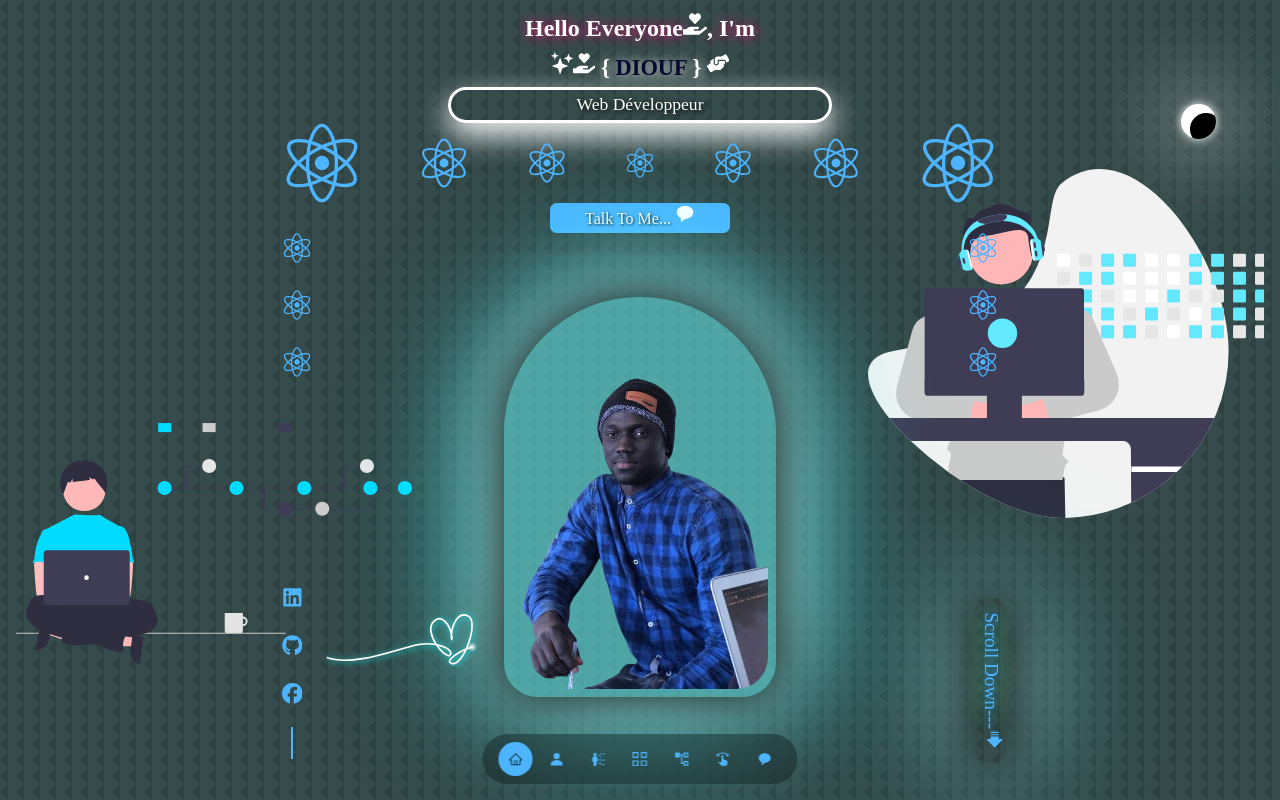
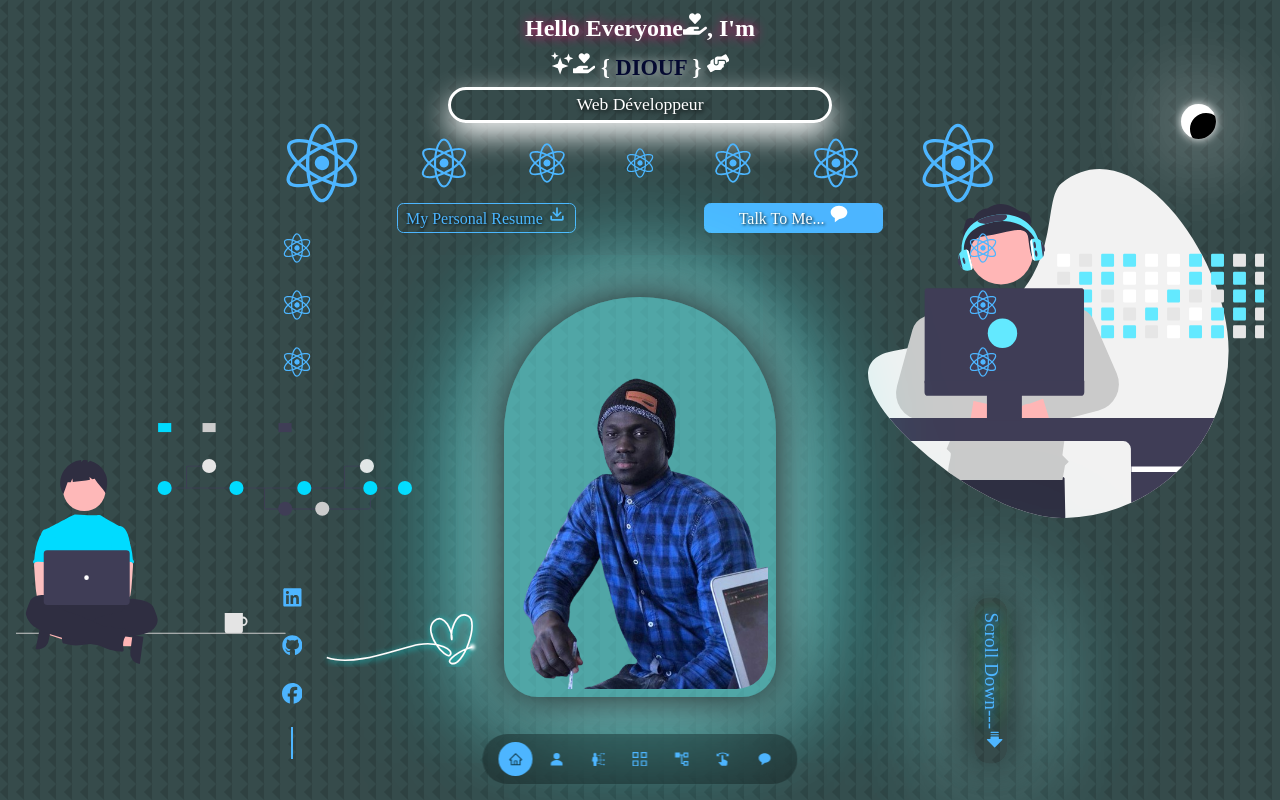
Before and after one commit to Mouhamed1003/keenprogrammer.com, a React (Create React App) app: page / in a window 1280 px wide. Shown: the top 800 px of the page. Built offline with nearby package versions, Linux system fonts and the light colour scheme.

Commit message:
Update CTA.jsx

```diff
--- a/src/components/header/CTA.jsx
+++ b/src/components/header/CTA.jsx
@@ -1,13 +1,13 @@
 import React from 'react'
-//import CV from '../../images/CV-Dev-MOHAMADOU-DIOUF.pdf';
-//<a href={} className='btn' target='_blank' rel='noreferrer'>My Personal Resume <CgSoftwareDownload className='icon-load'/> </a>
-//import { CgSoftwareDownload } from "react-icons/cg";
+import CV from '../../images/MonCv24.pdf';
+import { CgSoftwareDownload } from "react-icons/cg";
 import { BiSolidMessageRounded } from "react-icons/bi";
 
 const CTA = () => {
   return (
     <div className="cta">
-                <a href="#contact" className='btn btn-primary'>Talk To Me... <BiSolidMessageRounded className='icon-load'/></a>
+      <a href={CV} className='btn' target='_blank' rel='noreferrer'>My Personal Resume <CgSoftwareDownload className='icon-load'/> </a>
+      <a href="#contact" className='btn btn-primary'>Talk To Me... <BiSolidMessageRounded className='icon-load'/></a>
     </div>
   )
 }
```
